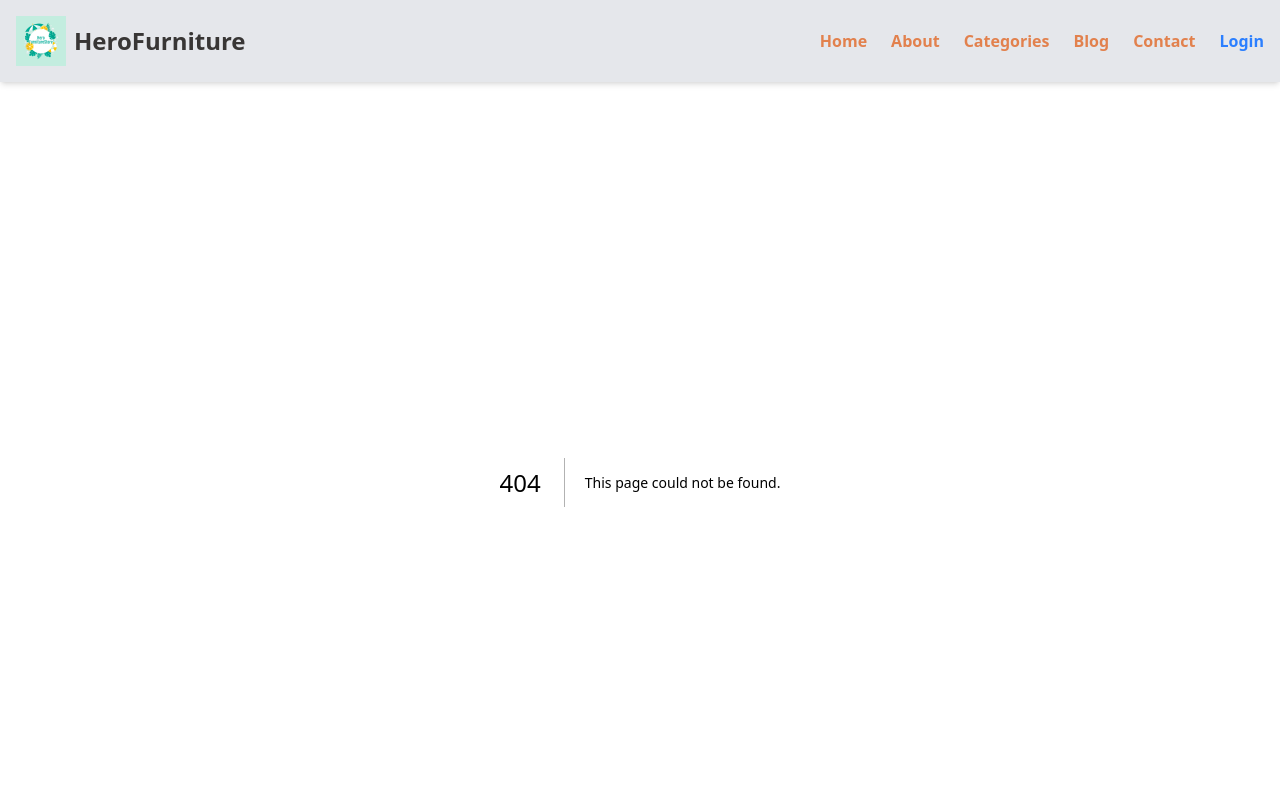
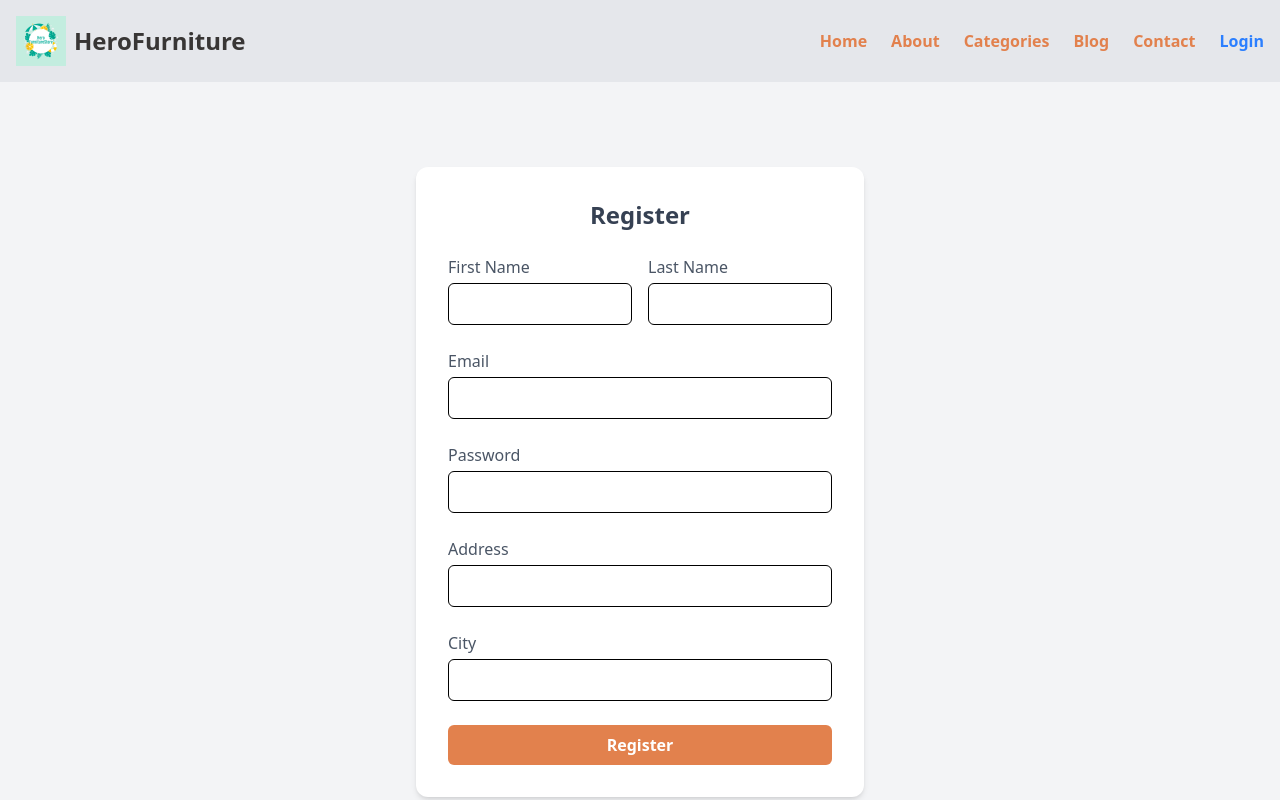
Before and after one commit to Nellybii/HeroFurnitureStore, a Next.js app: page /Register in a window 1280 px wide. Before the commit this address had no page. Shown: the top 800 px of the page. Built offline with nearby package versions, Linux system fonts and the light colour scheme.

Commit message:
authentication

```diff
--- a/src/app/About/page.tsx
+++ b/src/app/About/page.tsx
@@ -55,7 +55,7 @@ const About = () => {
         <h2 className="text-2xl font-semibold text-[#f59a69] mb-4">Ready to Transform Your Space?</h2>
         <p className="text-gray-600 mb-6">Explore our product categories and find the perfect pieces for your home or office.</p>
         <a
-          href="/categories"
+          href="/Categories"
           className="inline-block bg-[#e2814d] text-white font-semibold py-3 px-6 rounded-xl hover:bg-[#d06f3c] transition duration-300"
         >
           Browse Our Collection
--- /dev/null
+++ b/src/app/Login/page.tsx
@@ -0,0 +1,71 @@
+'use client'
+
+import React, { useState } from 'react';
+import Button from '../components/Buttons';
+
+const LoginPage = () => {
+  const [email, setEmail] = useState('');
+  const [password, setPassword] = useState('');
+
+  const handleSubmit = (e: React.FormEvent) => {
+    e.preventDefault();
+    // Future: handle login logic here
+    console.log('Login with:', { email, password });
+  };
+
+  return (
+    <div className="flex items-center justify-center min-h-screen bg-gray-100">
+      <form
+        onSubmit={handleSubmit}
+        className="bg-white p-8 rounded-xl shadow-md w-full max-w-md space-y-6"
+      >
+        <h2 className="text-2xl font-bold text-center text-gray-700">Login</h2>
+
+        <div>
+          <label className="block text-gray-600 mb-1">Email</label>
+          <input
+            type="email"
+            required
+            value={email}
+            onChange={(e) => setEmail(e.target.value)}
+            className="w-full px-4 py-2 border rounded-md focus:outline-none focus:ring-2 focus:ring-orange-400"
+          />
+        </div>
+
+        <div>
+          <label className="block text-gray-600 mb-1">Password</label>
+          <input
+            type="password"
+            required
+            value={password}
+            onChange={(e) => setPassword(e.target.value)}
+            className="w-full px-4 py-2 border rounded-md focus:outline-none focus:ring-2 focus:ring-orange-400"
+          />
+        </div>
+        <div className="flex items-center justify-between">
+          <div className="flex items-center">
+            <input
+              type="checkbox"
+              id="remember"
+              className="mr-2"
+            />
+            <label htmlFor="remember" className="text-gray-600">Remember me</label>
+          </div>
+          <a href="#" className="text-blue-500 hover:underline">Forgot password?</a>
+        </div>
+
+        <Button
+          type="submit"
+          className="w-full text-white py-2 rounded-md"
+        >
+          Login
+        </Button>
+        <p className="text-center text-gray-600">
+          Don't have an account? <a href="/Register" className="text-blue-500 hover:underline">Register</a>
+        </p>
+      </form>
+    </div>
+  );
+};
+
+export default LoginPage;
--- /dev/null
+++ b/src/app/Register/page.tsx
@@ -0,0 +1,135 @@
+'use client';
+
+import React, { useState } from 'react';
+import { useRouter } from 'next/navigation';
+import Button from '../components/Buttons';
+
+const Register = () => {
+  const router = useRouter();
+
+  const [form, setForm] = useState({
+    firstName: '',
+    lastName: '',
+    email: '',
+    password: '',
+    address: '',
+    city: '',
+  });
+
+  const handleChange = (e: React.ChangeEvent<HTMLInputElement>) => {
+    setForm({ ...form, [e.target.name]: e.target.value });
+  };
+
+  const handleSubmit = (e: React.FormEvent) => {
+    e.preventDefault();
+    const fullName = `${form.firstName} ${form.lastName}`;
+    const userData = {
+      name: fullName,
+      email: form.email,
+      password: form.password,
+      address: form.address,
+      city: form.city,
+    };
+
+    console.log('Registering user:', userData);
+
+    // Ideally send userData to your backend here
+
+    // Redirect to login page after registration
+    router.push('/Login');
+  };
+
+  return (
+    <div className="flex items-center justify-center min-h-screen bg-gray-100">
+      <form
+        onSubmit={handleSubmit}
+        className="bg-white p-8 rounded-xl shadow-md w-full max-w-md space-y-6"
+      >
+        <h2 className="text-2xl font-bold text-center text-gray-700">Register</h2>
+
+        <div className="grid grid-cols-2 gap-4">
+          <div>
+            <label className="block text-gray-600 mb-1">First Name</label>
+            <input
+              name="firstName"
+              type="text"
+              required
+              value={form.firstName}
+              onChange={handleChange}
+              className="w-full px-4 py-2 border rounded-md focus:outline-none focus:ring-2 focus:ring-orange-400"
+            />
+          </div>
+
+          <div>
+            <label className="block text-gray-600 mb-1">Last Name</label>
+            <input
+              name="lastName"
+              type="text"
+              required
+              value={form.lastName}
+              onChange={handleChange}
+              className="w-full px-4 py-2 border rounded-md focus:outline-none focus:ring-2 focus:ring-orange-400"
+            />
+          </div>
+        </div>
+
+        <div>
+          <label className="block text-gray-600 mb-1">Email</label>
+          <input
+            name="email"
+            type="email"
+            required
+            value={form.email}
+            onChange={handleChange}
+            className="w-full px-4 py-2 border rounded-md focus:outline-none focus:ring-2 focus:ring-orange-400"
+          />
+        </div>
+
+        <div>
+          <label className="block text-gray-600 mb-1">Password</label>
+          <input
+            name="password"
+            type="password"
+            required
+            value={form.password}
+            onChange={handleChange}
+            className="w-full px-4 py-2 border rounded-md focus:outline-none focus:ring-2 focus:ring-orange-400"
+          />
+        </div>
+
+        <div>
+          <label className="block text-gray-600 mb-1">Address</label>
+          <input
+            name="address"
+            type="text"
+            required
+            value={form.address}
+            onChange={handleChange}
+            className="w-full px-4 py-2 border rounded-md focus:outline-none focus:ring-2 focus:ring-orange-400"
+          />
+        </div>
+
+        <div>
+          <label className="block text-gray-600 mb-1">City</label>
+          <input
+            name="city"
+            type="text"
+            required
+            value={form.city}
+            onChange={handleChange}
+            className="w-full px-4 py-2 border rounded-md focus:outline-none focus:ring-2 focus:ring-orange-400"
+          />
+        </div>
+
+        <Button
+          type="submit"
+          className="w-full text-white py-2 rounded-md"
+        >
+          Register
+        </Button>
+      </form>
+    </div>
+  );
+};
+
+export default Register;
--- a/src/app/components/AboutSection.tsx
+++ b/src/app/components/AboutSection.tsx
@@ -24,7 +24,7 @@ const AboutSection = () => {
           <Button>
             <Link
               href="/About"
-              className="inline-block text-white rounded-xl text-lg hover:bg-[#383635] transition duration-300"
+              className="inline-block text-white rounded-xl text-lg transition duration-300"
             >
               Learn More About Us
             </Link>
--- a/src/app/components/HeroSection.tsx
+++ b/src/app/components/HeroSection.tsx
@@ -31,7 +31,9 @@ const HeroSection = () => {
           Discover our exclusive collection of modern stylish furniture designed
           to elevate your space.
         </p>
-        <Button>Shop Now</Button>
+        <Button>
+            <a href="/Login">Shop Now</a>
+        </Button>
       </div>
 
       <div className="w-full md:w-1/2 h-64 md:h-[400px] relative mt-8 md:mt-0">
--- a/src/app/components/NavBar.tsx
+++ b/src/app/components/NavBar.tsx
@@ -1,15 +1,27 @@
 'use client'
 
-import React, { useState } from 'react';
+import React, { useState, useEffect } from 'react';
 import Link from 'next/link';
 import Image from 'next/image';
-import { Menu, X } from 'lucide-react'; // install lucide-react for icons
+import { Menu, X } from 'lucide-react';
+import { useRouter } from 'next/navigation';
 
 const NavBar = () => {
   const [isLoggedIn, setIsLoggedIn] = useState(false);
   const [isMenuOpen, setIsMenuOpen] = useState(false);
+  const router = useRouter();
 
-  const handleAuthToggle = () => setIsLoggedIn(!isLoggedIn);
+  useEffect(() => {
+    const loggedIn = localStorage.getItem('isLoggedIn') === 'true';
+    setIsLoggedIn(loggedIn);
+  }, []);
+
+  const handleLogout = () => {
+    localStorage.removeItem('isLoggedIn');
+    setIsLoggedIn(false);
+    router.push('/');
+  };
+
   const toggleMenu = () => setIsMenuOpen(!isMenuOpen);
 
   return (
@@ -20,7 +32,6 @@ const NavBar = () => {
           <span>HeroFurniture</span>
         </div>
 
-        {/* Hamburger button for small screens */}
         <button
           className="md:hidden text-[#e2814d]"
           onClick={toggleMenu}
@@ -29,23 +40,20 @@ const NavBar = () => {
           {isMenuOpen ? <X size={28} /> : <Menu size={28} />}
         </button>
 
-        {/* Nav links for medium and up */}
         <nav className="hidden md:flex items-center space-x-6 font-bold">
           <Link href="/" className="text-[#e2814d] hover:text-[#c76a3c]">Home</Link>
           <Link href="/About" className="text-[#e2814d] hover:text-[#c76a3c]">About</Link>
           <Link href="/Categories" className="text-[#e2814d] hover:text-[#c76a3c]">Categories</Link>
           <Link href="/Blog" className="text-[#e2814d] hover:text-[#c76a3c]">Blog</Link>
           <Link href="/Contact" className="text-[#e2814d] hover:text-[#c76a3c]">Contact</Link>
-          <button
-            onClick={handleAuthToggle}
-            className="text-blue-500 hover:text-blue-700"
-          >
-            {isLoggedIn ? 'Logout' : 'Login'}
-          </button>
+          {isLoggedIn ? (
+            <button onClick={handleLogout} className="text-blue-500 hover:text-blue-700">Logout</button>
+          ) : (
+            <Link href="/Login" className="text-blue-500 hover:text-blue-700">Login</Link>
+          )}
         </nav>
       </div>
 
-      {/* Mobile dropdown menu */}
       {isMenuOpen && (
         <nav className="flex flex-col mt-4 space-y-3 md:hidden font-bold">
           <Link href="/" className="text-[#e2814d] hover:text-[#c76a3c]">Home</Link>
@@ -53,12 +61,11 @@ const NavBar = () => {
           <Link href="/Categories" className="text-[#e2814d] hover:text-[#c76a3c]">Categories</Link>
           <Link href="/Blog" className="text-[#e2814d] hover:text-[#c76a3c]">Blog</Link>
           <Link href="/Contact" className="text-[#e2814d] hover:text-[#c76a3c]">Contact</Link>
-          <button
-            onClick={handleAuthToggle}
-            className="text-blue-500 hover:text-blue-700"
-          >
-            {isLoggedIn ? 'Logout' : 'Login'}
-          </button>
+          {isLoggedIn ? (
+            <button onClick={handleLogout} className="text-[#e2814d] hover:text-[#c76a3c]">Logout</button>
+          ) : (
+            <Link href="/Login" className="text-[#e2814d] hover:text-[#c76a3c]">Login</Link>
+          )}
         </nav>
       )}
     </header>
--- a/src/app/components/ProductCategory.tsx
+++ b/src/app/components/ProductCategory.tsx
@@ -65,7 +65,7 @@ const Categories = () => {
 
       <div className="mt-10 text-center">
         <Link
-          href="/categories"
+          href="/Categories"
           className="inline-block bg-[#e2814d] text-white font-semibold py-3 px-6 rounded-xl hover:bg-[#d06f3c] transition duration-300"
         >
           Browse All Categories
```
